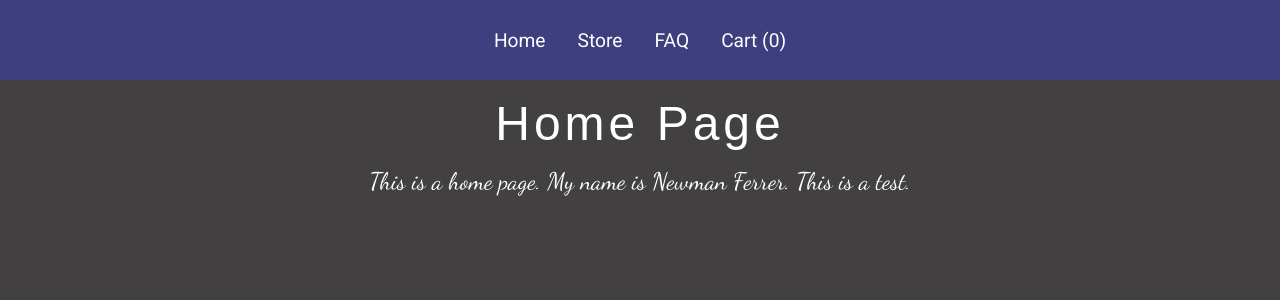
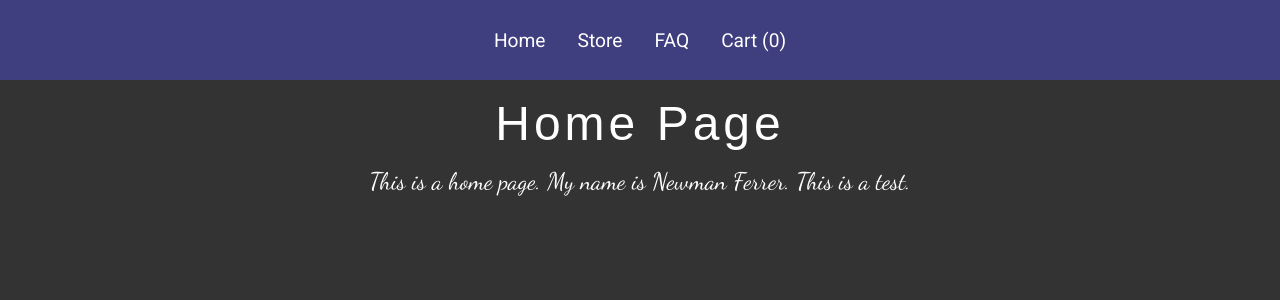
Before and after one commit to newmanferrer/practice-201122-nextjs-v13-04, a Next.js app: page / in a window 1280 px wide. Shown: the top 300 px of the page. Built offline with nearby package versions, Linux system fonts and the light colour scheme; a web font is replaced by a local one.

Commit message:
style: :lipstick: change background color
change background color

```diff
--- a/app/globals.css
+++ b/app/globals.css
@@ -14,7 +14,7 @@ html {
 body {
   width: 100vw;
   overflow-x: hidden;
-  background-color: rgb(66, 64, 64);
+  background-color: rgb(51, 51, 51);
 }
 
 header {
```
